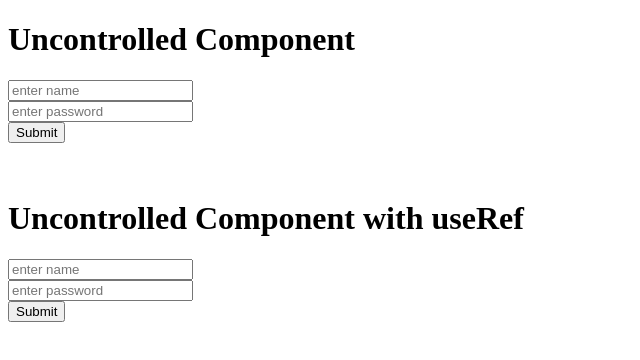
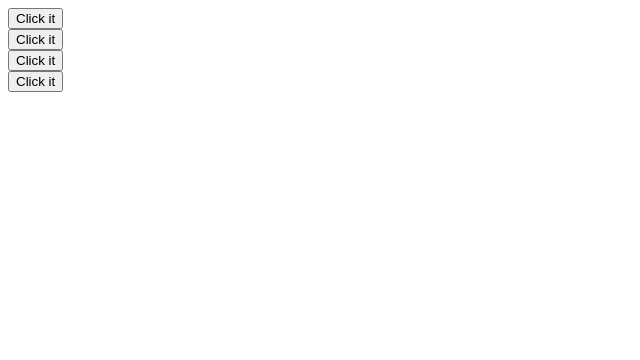
Before and after one commit to Raksha-coder/ReactPractice, a React (Vite) app: page / in a window 1280 px wide. Shown: the top 360 px of the page, without its empty margins (0-640 px from the left). Built offline with nearby package versions, Linux system fonts and the light colour scheme.

Commit message:
Pass Function to the prop

```diff
--- a/src/App.jsx
+++ b/src/App.jsx
@@ -1,4 +1,5 @@
-import UncontrolledComp from "./Components/UncontrolledComp"
+import UncontrolledComp from "./Components/UncontrolledComp";
+import PassFunction from "./Components/PassFunction";
 function App() {
   return (
     <>
@@ -16,7 +17,11 @@ function App() {
       <UserProfile /> */}
       {/* <StyledComponent /> */}
       {/* <UseRef /> */}
-      <UncontrolledComp />
+      {/* <UncontrolledComp /> */}
+      <PassFunction />
+      <PassFunction />
+      <PassFunction />
+      <PassFunction />
     </>
   )
 }
--- /dev/null
+++ b/src/Components/PassFunction.jsx
@@ -0,0 +1,20 @@
+/*Pass function from one component to another in react */
+import React from 'react'
+import PassFunctionChild from "./../subComponent/PassFunctionChild";
+
+const PassFunction = () => {
+
+
+  function handleFunc(name){
+    alert(`Clicked button: ${name}`);
+  }
+
+
+  return (
+    <div>
+      <PassFunctionChild handleClick={handleFunc}/>
+    </div>
+  )
+}
+
+export default PassFunction
--- /dev/null
+++ b/src/subComponent/PassFunctionChild.jsx
@@ -0,0 +1,15 @@
+import React from 'react'
+
+const PassFunctionChild = ({handleClick}) => {
+
+  const name = "Raksha";
+
+
+  return (
+    <div>
+      <button onClick={() => handleClick(name)}>Click it </button>
+    </div>
+  )
+}
+
+export default PassFunctionChild
```
